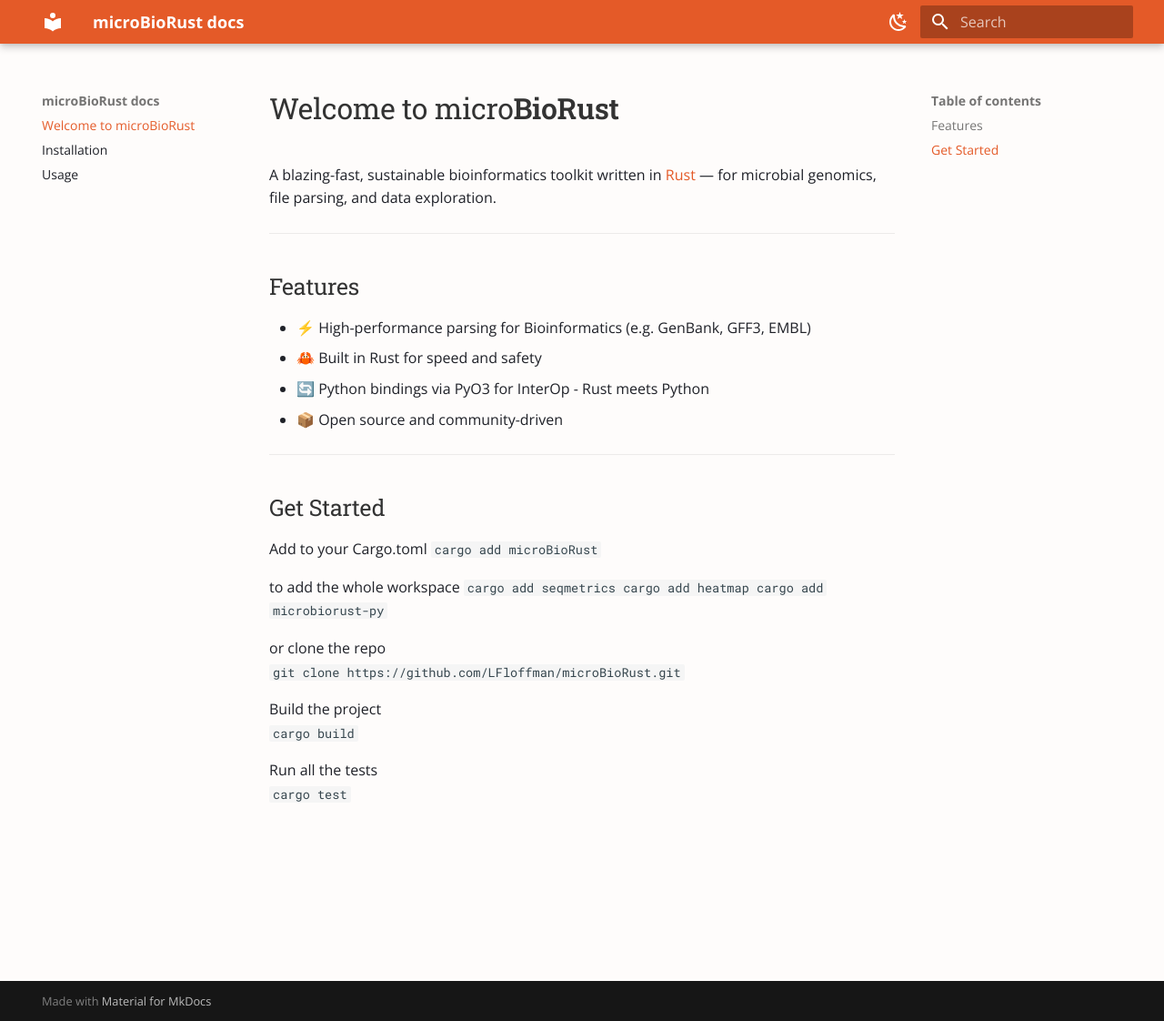
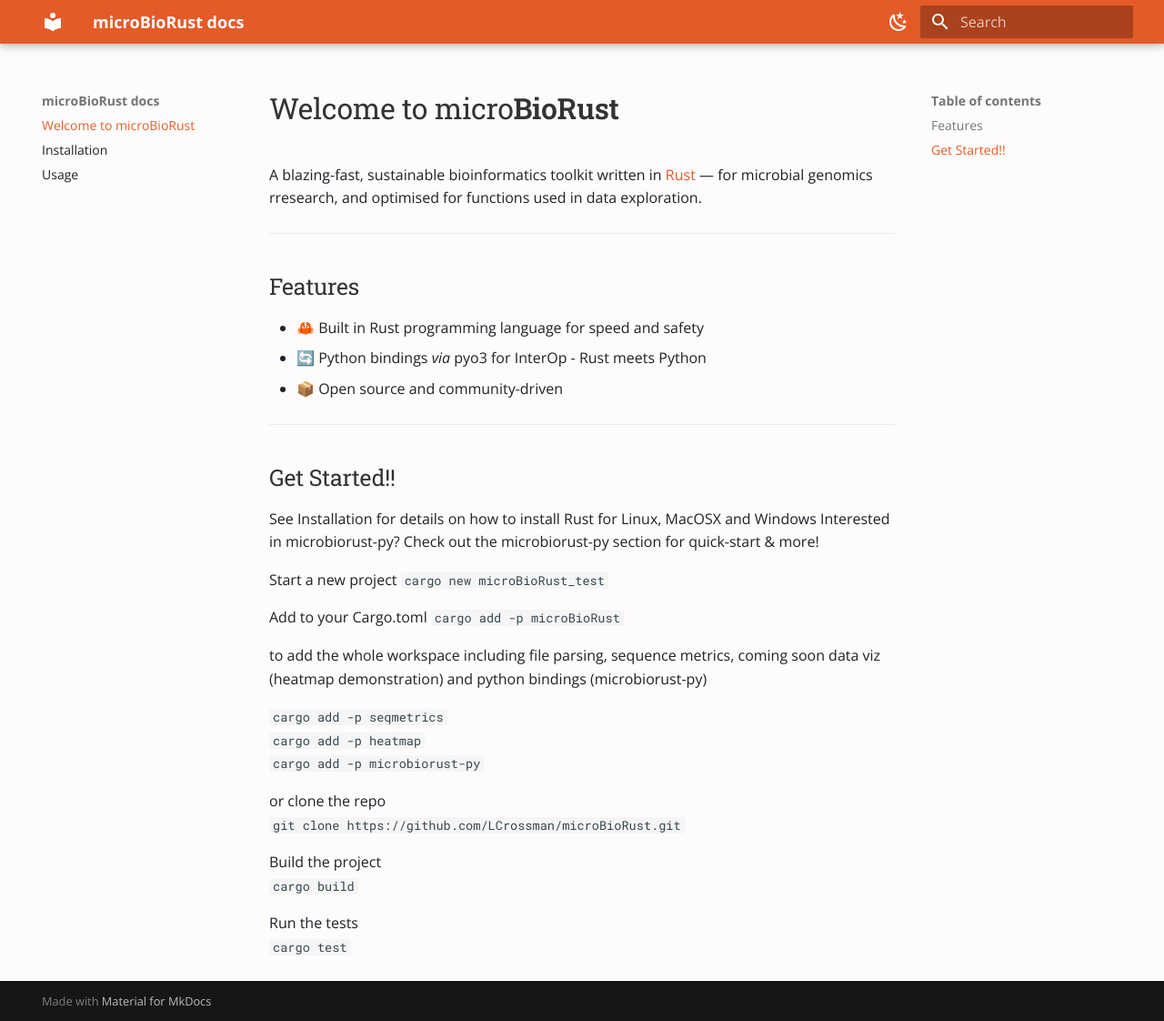
Before and after one commit to microBioRust/microBioRust, an MkDocs documentation site: the page built from docs/index.md, in a window 1280 px wide and 1122 px high. Shown: the whole window at 91% size. Built offline with MkDocs 1.6.1 and Material for MkDocs 9.7.7, drawn with Linux system fonts in a browser that asks for light colours.

Commit message:
edit docs

````diff
--- a/docs/index.md
+++ b/docs/index.md
@@ -1,33 +1,38 @@
 # Welcome to micro**BioRust**
 
-A blazing-fast, sustainable bioinformatics toolkit written in [Rust](https://www.rust-lang.org/) — for microbial genomics, file parsing, and data exploration.
+A blazing-fast, sustainable bioinformatics toolkit written in [Rust](https://www.rust-lang.org/) — for microbial genomics rresearch, and optimised for functions used in data exploration.
 
 ---
 
 ## Features
 
-- ⚡ High-performance parsing for Bioinformatics (e.g. GenBank, GFF3, EMBL)
-- 🦀 Built in Rust for speed and safety
-- 🔄 Python bindings via PyO3 for InterOp - Rust meets Python
+- 🦀 Built in Rust programming language for speed and safety
+- 🔄 Python bindings _via_ pyo3 for InterOp - Rust meets Python
 - 📦 Open source and community-driven
 
 ---
 
-## Get Started
+## Get Started!!
+See Installation for details on how to install Rust for Linux, MacOSX and Windows
+Interested in microbiorust-py?  Check out the microbiorust-py section for quick-start & more!
+
+Start a new project
+```cargo new microBioRust_test```
 
 Add to your Cargo.toml
-```cargo add microBioRust```
+```cargo add -p microBioRust```
 
-to add the whole workspace
-```cargo add seqmetrics
-cargo add heatmap
-cargo add microbiorust-py```
+to add the whole workspace including file parsing, sequence metrics, coming soon data viz (heatmap demonstration) and python bindings (microbiorust-py)
+
+```cargo add -p seqmetrics```
+```cargo add -p heatmap```
+```cargo add -p microbiorust-py```
 
 or clone the repo
-```git clone https://github.com/LFloffman/microBioRust.git```
+```git clone https://github.com/LCrossman/microBioRust.git```
 
 Build the project
 ```cargo build```
 
-Run all the tests
+Run the tests
 ```cargo test```
````
